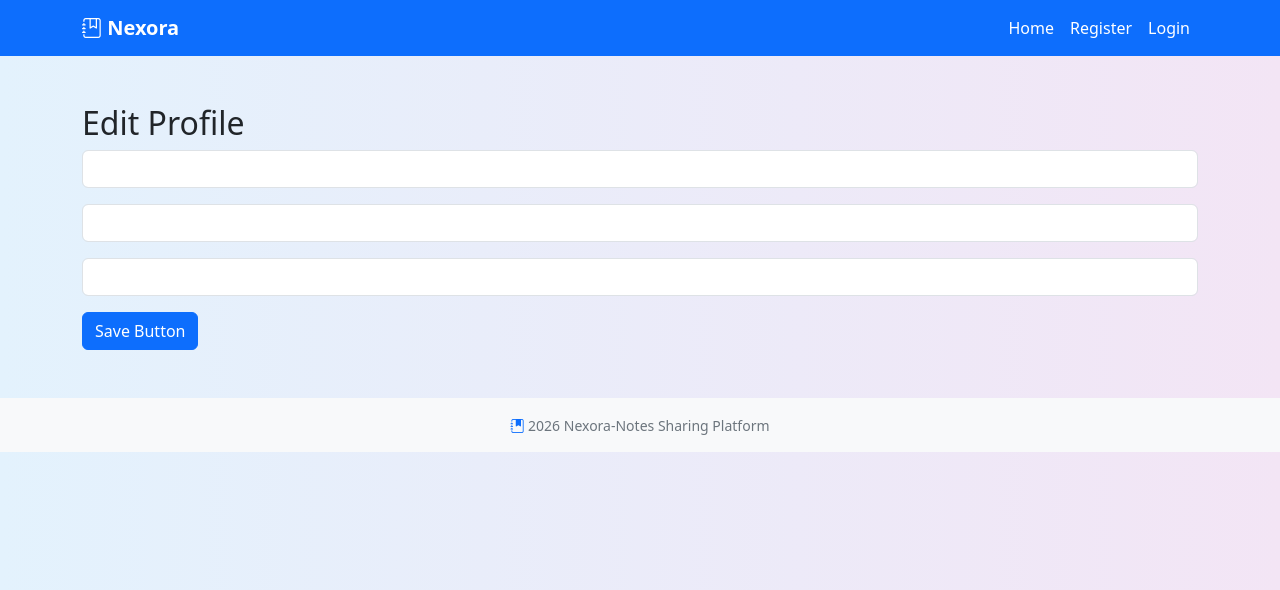
After one commit to Tanu2004-st/Nexora, a Django app: page /edit_profile/ in a window 1280 px wide. The commit adds this page. Shown: the top 590 px of the page. Run offline with Django 5.2, Linux system fonts and the light colour scheme.

Commit message:
Add edit_profile feature

```diff
--- /dev/null
+++ b/Notes/templates/edit_profile.html
@@ -0,0 +1,17 @@
+{% extends "base.html" %}
+ {% block content %}
+
+<div class = "container mt-5">
+    <h2>Edit Profile</h2>
+    <form method="POST">
+         {% csrf_token %}
+         <input type = "text" name = "first_name" value ="{{user.first_name}}" class = "form-control mb-3">
+         <input type = "text" name = "last_name" value ="{{user.last_name}}" class = "form-control mb-3">
+         <input type = "text" name = "email" value ="{{user.email}}" class = "form-control mb-3">
+         <button type = "submit" class ="btn btn-primary">Save Button</button>
+
+    </form>
+</div>
+
+
+ {% endblock %}
--- a/Notes/templates/profile.html
+++ b/Notes/templates/profile.html
@@ -9,6 +9,7 @@
     <p><strong class = "text-primary">First Name:</strong> {{ user.first_name }}</p>
     <p><strong class = "text-primary">Last Name:</strong> {{ user.last_name }}</p>
     <p><strong class = "text-primary">Total Notes Uploaded : </strong><span class = "badge bg-primary">{{total_notes}}</span></p>
+    <a href="{% url 'edit_profile' %}" class="btn btn-primary ">Edit Profile</a>
    </div>
 
  </div>
--- a/Notes/urls.py
+++ b/Notes/urls.py
@@ -11,5 +11,6 @@ urlpatterns = [
     path('logout/',views.logout_user),
     path('my_notes/',views.my_notes),
     path('subject/<str:subject>/',views.subject_notes),
-    path('profile/', views.profile),
+    path('profile/', views.profile, name = 'profile'),
+    path('edit_profile/', views.edit_profile, name = 'edit_profile'),
 ]
--- a/Notes/views.py
+++ b/Notes/views.py
@@ -99,3 +99,14 @@ def profile(request):
     total_notes = Note.objects.filter( author = request.user.username).count()
 
     return render(request, 'profile.html', {'total_notes': total_notes})
+
+def edit_profile(request):
+    if request.method == "POST":
+       user = request.user
+       user.first_name = request.POST['first_name']
+       user.last_name = request.POST['last_name']
+       user.email = request.POST['email']
+       user.save()
+
+       return redirect('/profile')
+    return render(request,'edit_profile.html')
```
Also changed, not shown: db.sqlite3.
